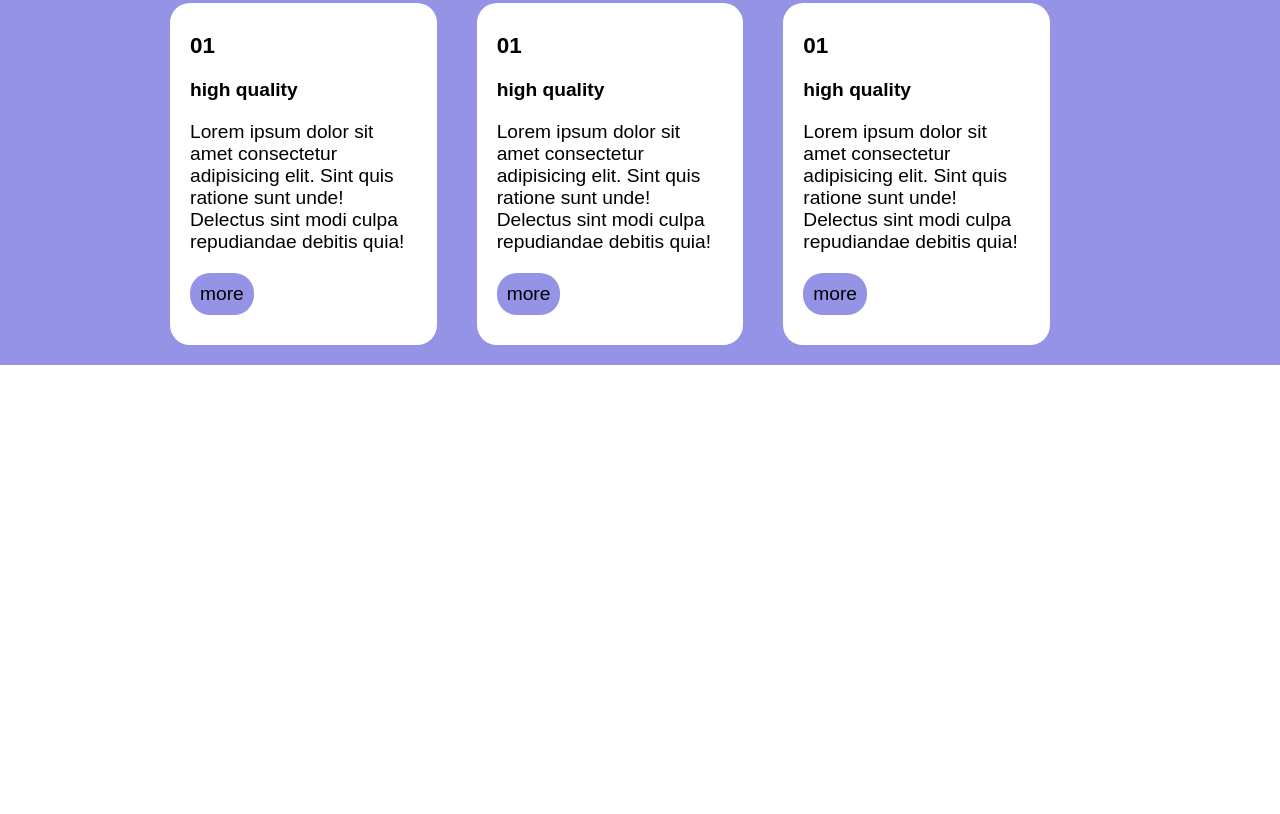
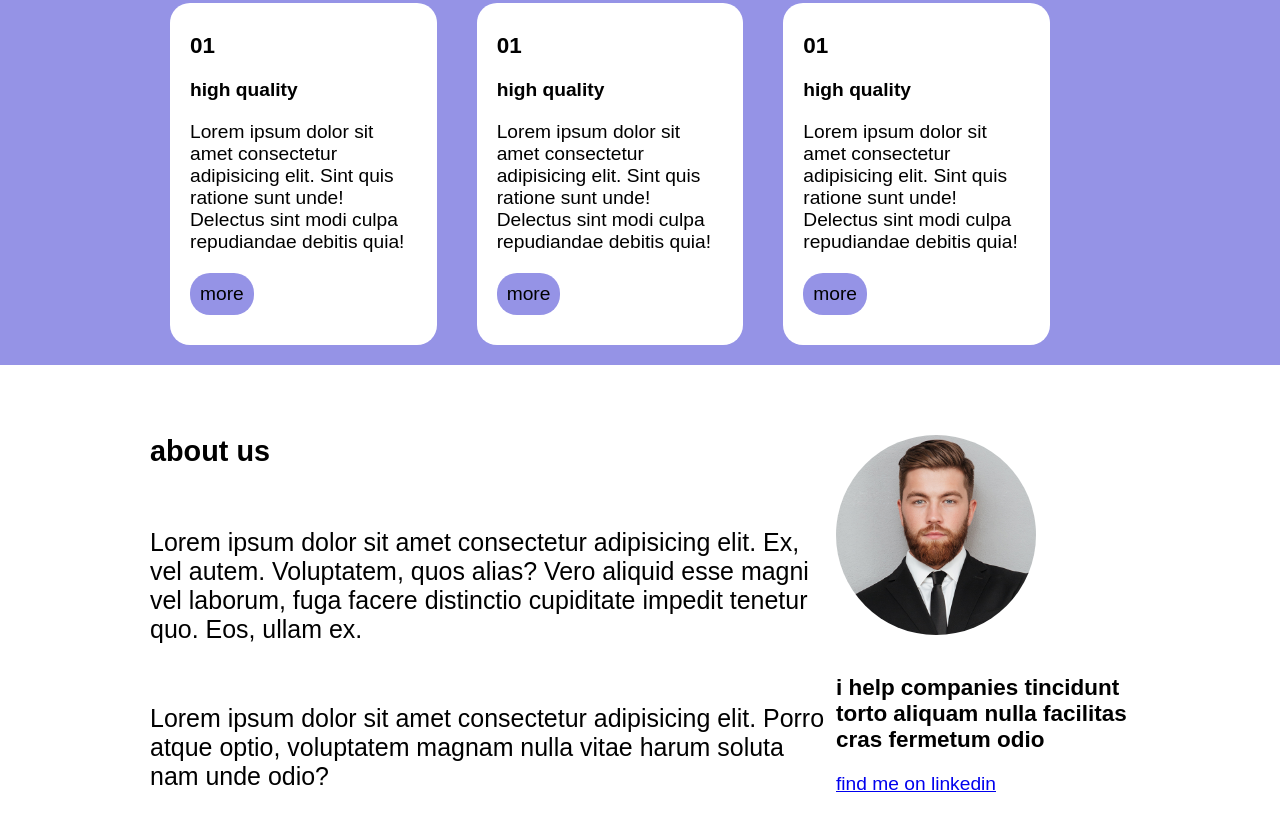
Before and after one commit to alessiopalmieri001/htmlcss-responsive-layout, a plain HTML site: page index.html in a window 1280 px wide. Shown: the part 2269-3083 px from the top of the page. Before the commit the page ends 2634 px from the top, so only its background shows below. Drawn offline with Linux system fonts and the light colour scheme.

Commit message:
5 section

```diff
--- a/css/style.css
+++ b/css/style.css
@@ -125,6 +125,34 @@ header section{
 .card-benefits div {
     display: inline-block;
 }
+.col-70{
+    width: 70%;
+    padding-top: 30px;
+}
+.col-70 > p{
+    margin-top: 20px;
+    font-size:1.3em;
+}
+.col-70 > *{
+    padding: 20px 0;
+}
+
+.col-30{
+    width: 30%;
+    padding-top: 30px;
+}
+.col-30 > div > img{
+    width: 100%;
+    width: 200px;
+    height: 200px ;
+    border-radius: 50%;
+    object-fit: cover;
+}
+.col-30 > *{
+   padding: 20px 0;
+}
+
+
 
 /* footer */
 
--- a/index.html
+++ b/index.html
@@ -237,7 +237,7 @@
                         <div class="card-benefits">
                             <h3>
                                 01
-                           </h3>
+                            </h3>
                            <h4>
                                 high quality
                            </h4>
@@ -357,6 +357,32 @@
             </div>
 
         </section>
+            <div class="container">
+               <div class="row">
+                    <div class="col-70">
+                        <h2>
+                            about us
+                        </h2>
+                        <p>
+                            Lorem ipsum dolor sit amet consectetur adipisicing elit. Ex, vel autem. Voluptatem, quos alias? Vero aliquid esse magni vel laborum, fuga facere distinctio cupiditate impedit tenetur quo. Eos, ullam ex.
+                        </p>
+                        <p>
+                            Lorem ipsum dolor sit amet consectetur adipisicing elit. Porro atque optio, voluptatem magnam nulla vitae harum soluta nam unde odio?
+                        </p>
+                    </div>
+                    <div class="col-30">
+                        <div>
+                            <img src="img/about.jpg" alt="">
+                        </div>
+                        <h3>
+                            i help companies tincidunt torto aliquam nulla facilitas cras fermetum odio
+                        </h3>
+                        <a href="#">
+                            find me on linkedin
+                        </a>
+                    </div>
+               </div>
+            </div>
         <section>
 
 
```
